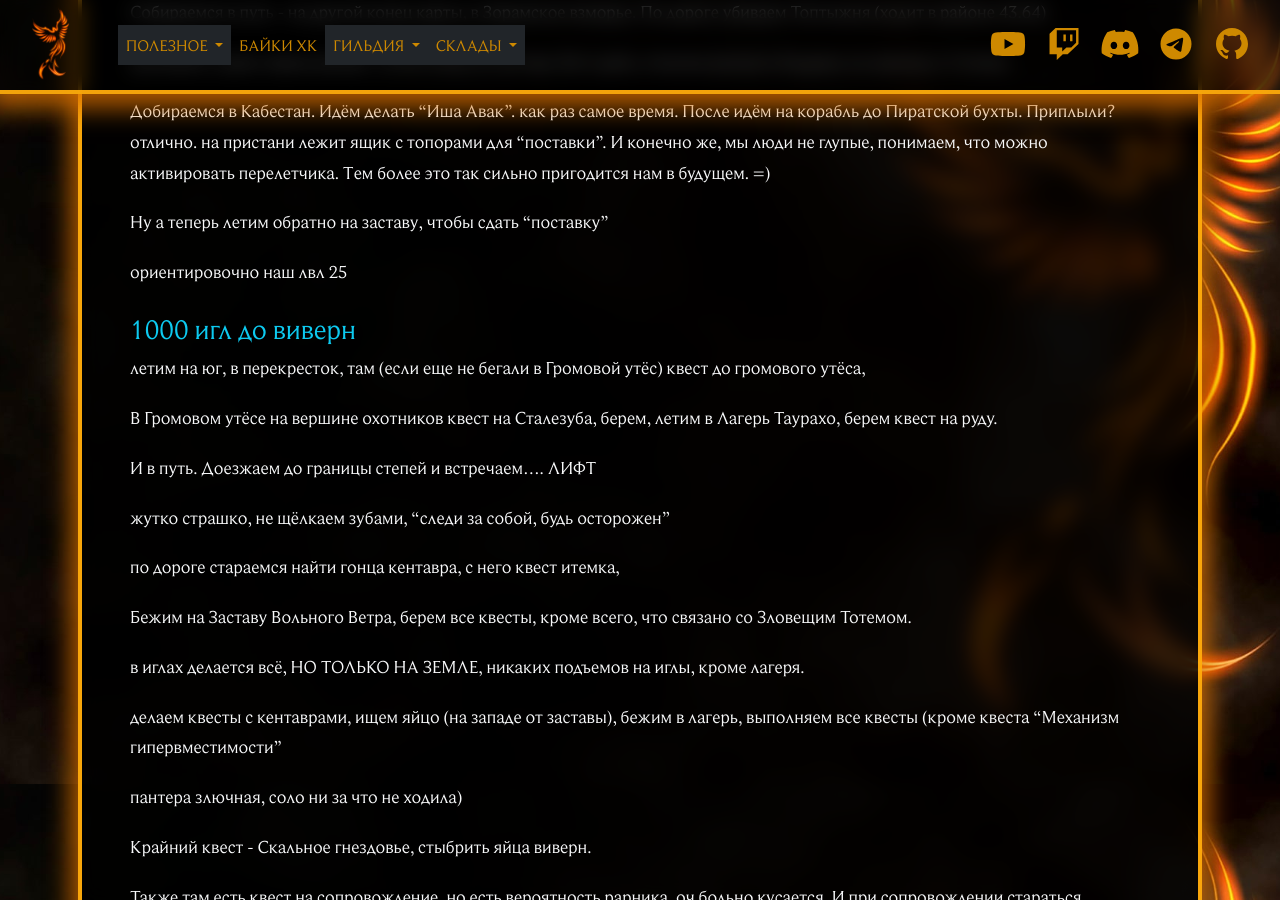
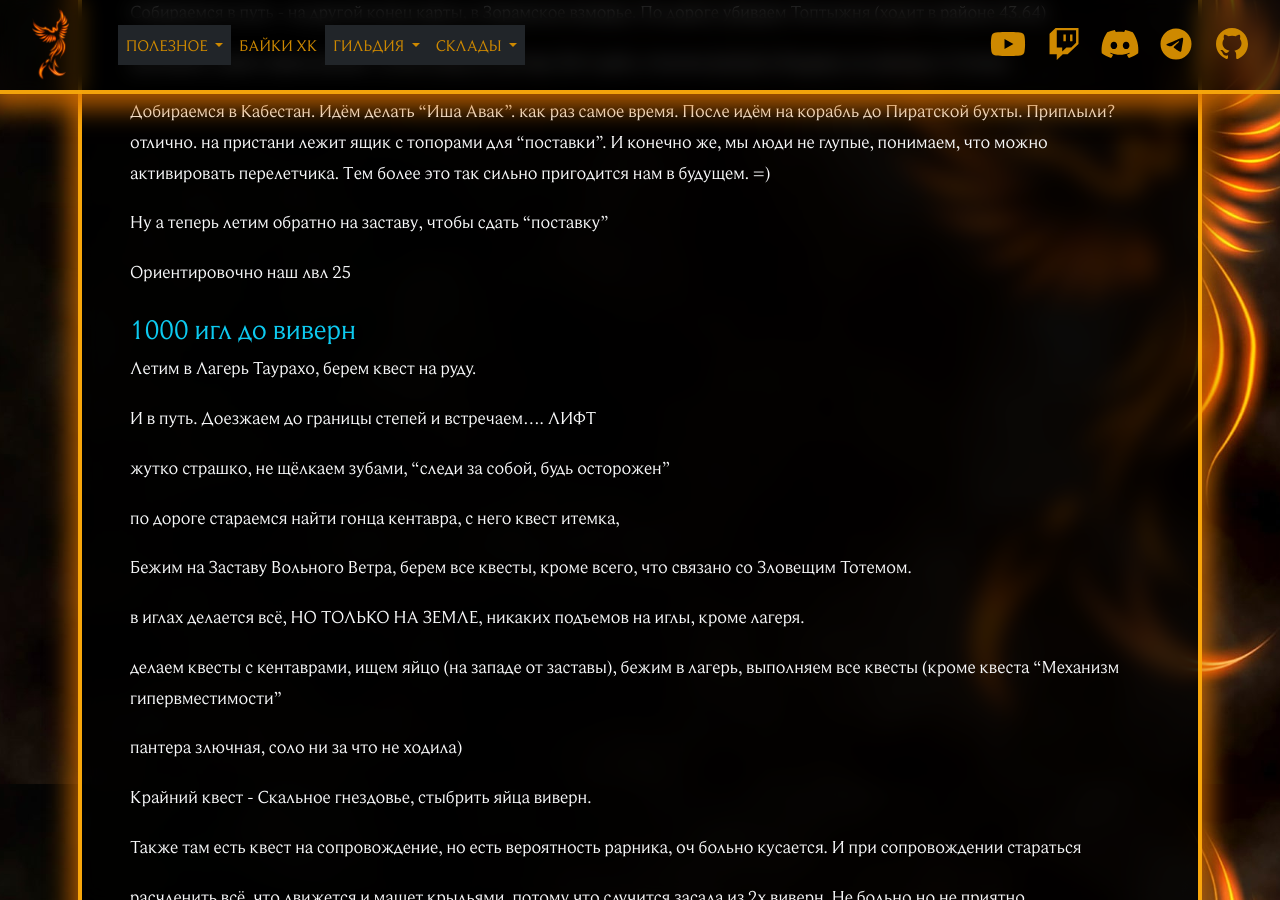
Before and after one commit to Phoenix-Guilds/phoenix-guilds.github.io, a Jekyll site: the page built from _guides/gayd-po-prokachke-hk-ot-silmy.md, in a window 1280 px wide and 900 px high, scrolled down 11816 px. Built offline with Jekyll 4.4.1, drawn with Linux system fonts in a browser that asks for light colours; nearby versions of some CDN libraries; library files that are not in the unit come from our copies.

Commit message:
Update Гайды “gayd-po-prokachke-hk-ot-silmy”

```diff
--- a/_guides/gayd-po-prokachke-hk-ot-silmy.md
+++ b/_guides/gayd-po-prokachke-hk-ot-silmy.md
@@ -451,13 +451,11 @@ description: >-
 
 Ну а теперь летим обратно на заставу, чтобы сдать "поставку"
 
-ориентировочно наш лвл 25
+Ориентировочно наш лвл 25
 
 ### 1000 игл до виверн
 
-летим на юг, в перекресток, там (если еще не бегали в Громовой утёс) квест до громового утёса,
-
-В Громовом утёсе на вершине охотников квест на Сталезуба, берем, летим в Лагерь Таурахо, берем квест на руду.
+Летим в Лагерь Таурахо, берем квест на руду.
 
 И в путь. Доезжаем до границы степей и встречаем.... ЛИФТ
 
```
